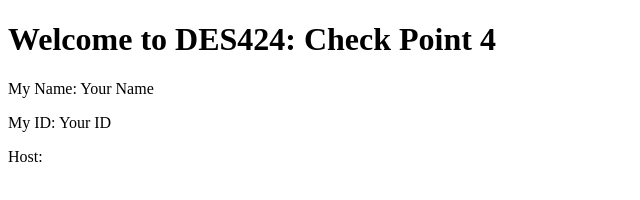
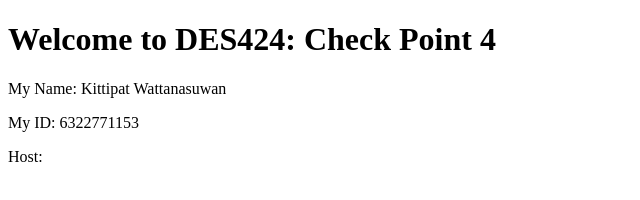
Before and after one commit to 6322771153/DES424_6322771153, a plain HTML site: page src/check4.html in a window 1280 px wide. Shown: the whole page, without its empty margins (0-640 px from the left). Drawn offline with Linux system fonts and the light colour scheme.

Commit message:
Update check4

```diff
--- a/src/check4.html
+++ b/src/check4.html
@@ -2,8 +2,8 @@
 <html>
 <body>
         <h1>Welcome to DES424: Check Point 4</h1>
-        <p>My Name: Your Name</p>
-	    <p>My ID: Your ID</p>
+        <p>My Name: Kittipat Wattanasuwan</p>
+	    <p>My ID: 6322771153</p>
         <p>Host: <MY_HOST></p>
 	 </body>
 </html>
```
